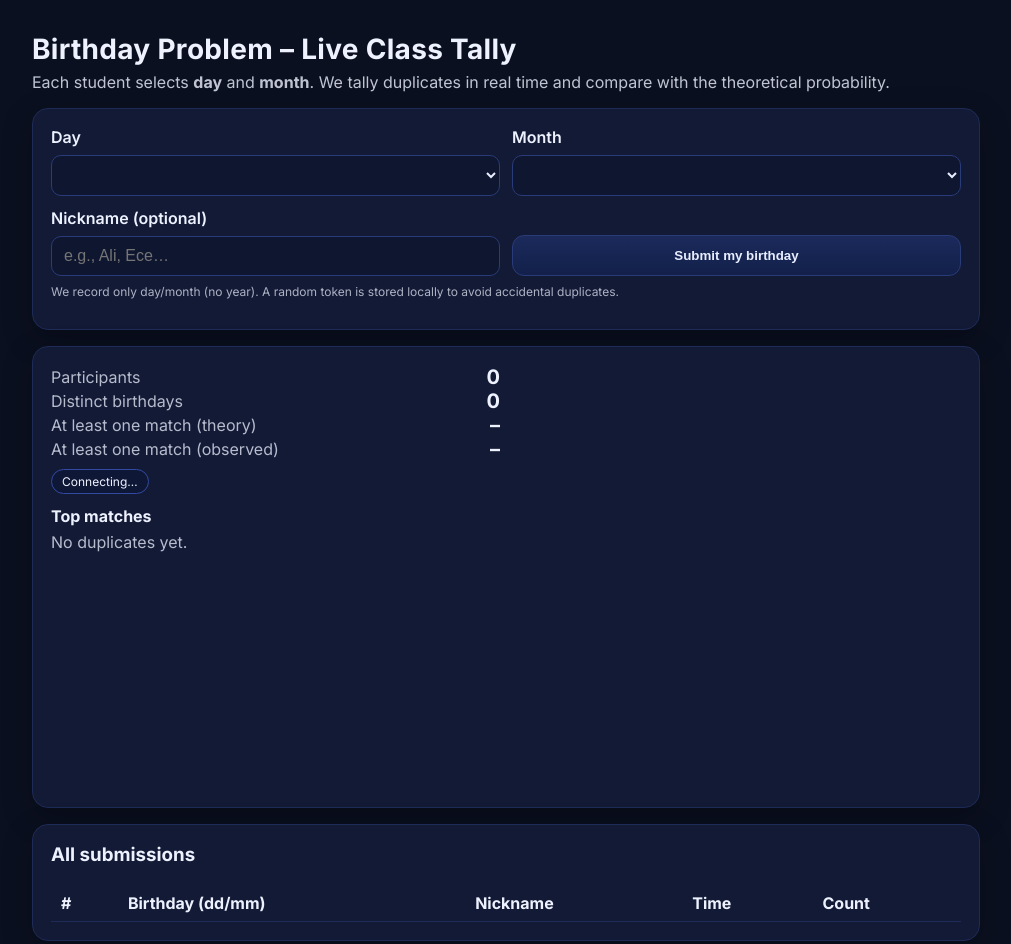
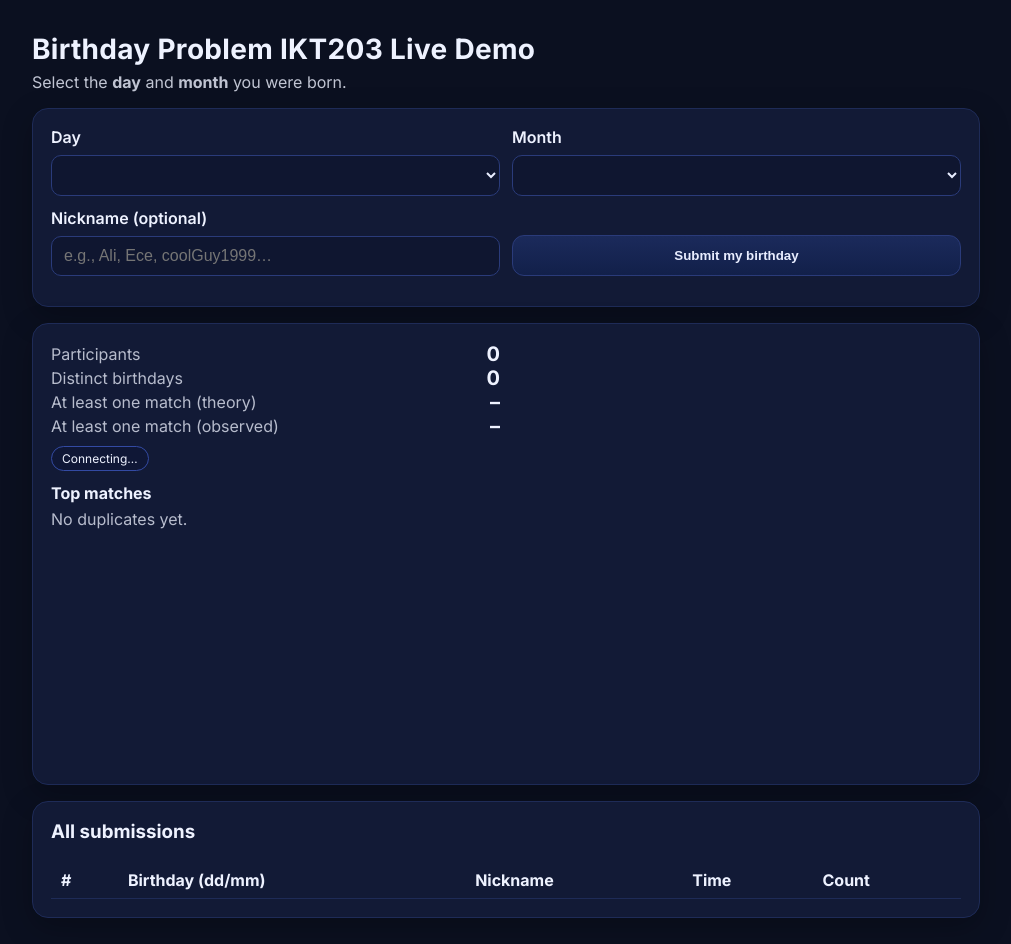
Before and after one commit to mucahitzor/birthdayProblem, a plain HTML site: page index.html in a window 1280 px wide. Shown: the whole page, without its empty margins (134-1145 px from the left). Drawn offline with nearby package versions, Linux system fonts and the light colour scheme.

Commit message:
Update index.html

```diff
--- a/index.html
+++ b/index.html
@@ -3,7 +3,7 @@
 <head>
   <meta charset="UTF-8" />
   <meta name="viewport" content="width=device-width, initial-scale=1.0" />
-  <title>Birthday Problem – Class Demo</title>
+  <title>Birthday Problem- IKT203 Live Demo</title>
   <link rel="preconnect" href="https://fonts.googleapis.com">
   <link rel="preconnect" href="https://fonts.gstatic.com" crossorigin>
   <link href="https://fonts.googleapis.com/css2?family=Inter:wght@400;600;700&display=swap" rel="stylesheet">
@@ -43,8 +43,8 @@
 </head>
 <body>
   <header>
-    <h1>Birthday Problem – Live Class Tally</h1>
-    <p class="sub">Each student selects <b>day</b> and <b>month</b>. We tally duplicates in real time and compare with the theoretical probability.</p>
+    <h1>Birthday Problem IKT203 Live Demo</h1>
+    <p class="sub">Select the <b>day</b> and <b>month</b> you were born.</p>
   </header>
 
   <main>
@@ -65,13 +65,13 @@
           <div style="margin-top:12px" class="row">
             <div>
               <label for="name">Nickname (optional)</label>
-              <input type="text" id="name" placeholder="e.g., Ali, Ece…" maxlength="32" />
+              <input type="text" id="name" placeholder="e.g., Ali, Ece, coolGuy1999…" maxlength="32" />
             </div>
             <div class="flex" style="align-items:flex-end">
               <button id="submitBtn" type="submit">Submit my birthday</button>
             </div>
           </div>
-          <p class="foot">We record only day/month (no year). A random token is stored locally to avoid accidental duplicates.</p>
+          <p class="foot"></p>
         </form>
       </div>
     </section>
```
